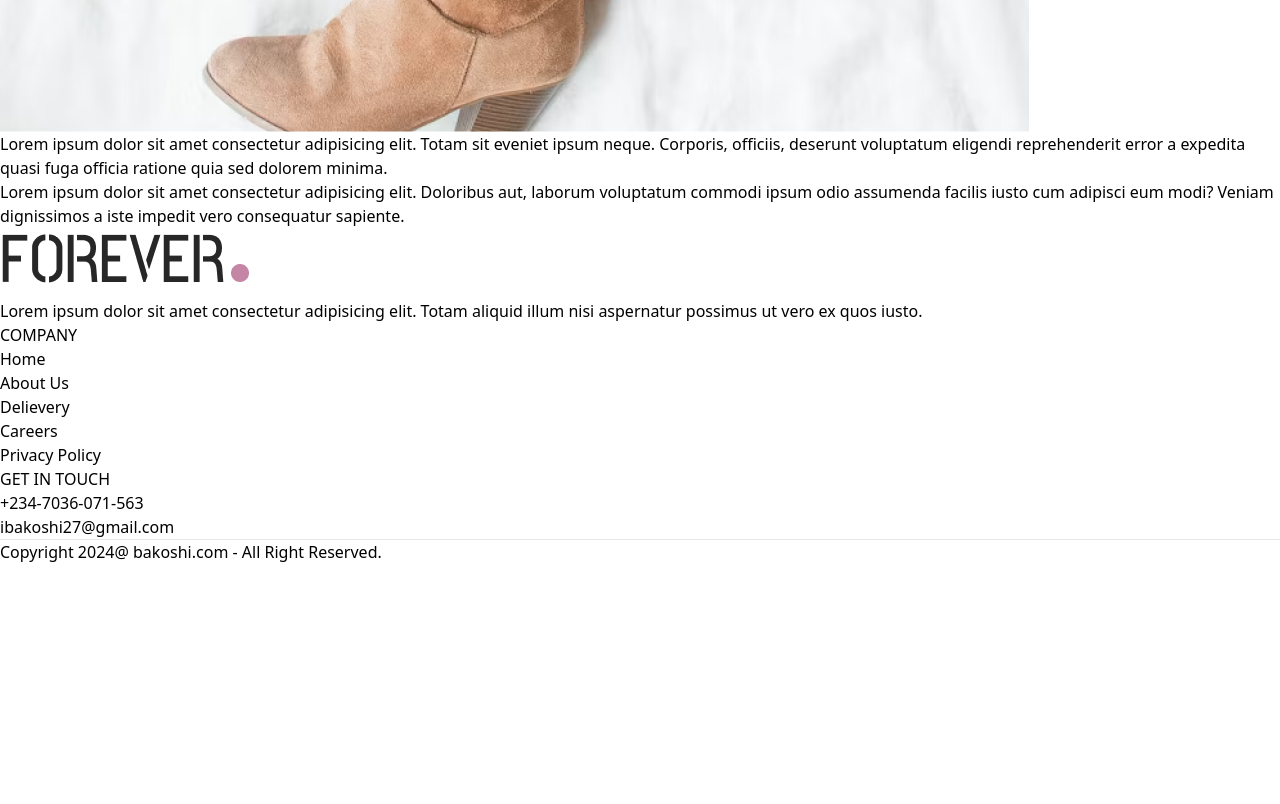
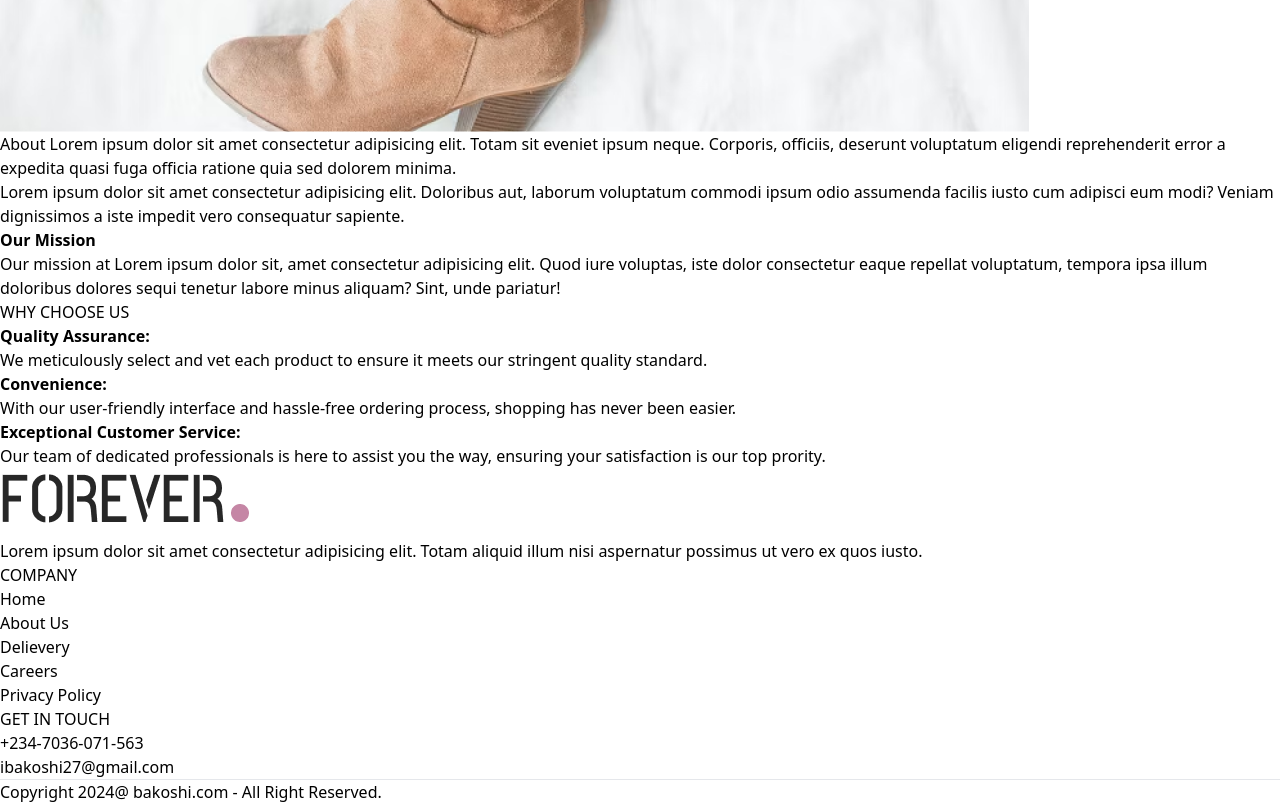
Before and after one commit to Kadunapikin/Chongai-store, a React (Vite) app in the folder frontend/: page /about in a window 1280 px wide. Shown: the part 1460-2264 px from the top of the page. Before the commit the page ends 2024 px from the top, so only its background shows below. Built offline with nearby package versions, Linux system fonts and the light colour scheme.

Commit message:
add why chose us text

```diff
--- a/frontend/src/pages/About.jsx
+++ b/frontend/src/pages/About.jsx
@@ -11,10 +11,30 @@ const About = () => {
       <div className='my-10 flex flex-col md:flex-row gap-16'>
         <img className='w-full md:max-w-[450px]' src={assets.about_img} alt="" />
         <div className='flex flex-col justify-center gap-6 md:w-2/4 text-gray-600'>
-          <p className=''>Lorem ipsum dolor sit amet consectetur adipisicing elit. Totam sit eveniet ipsum neque. Corporis, officiis,
+          <p className=''> About Lorem ipsum dolor sit amet consectetur adipisicing elit. Totam sit eveniet ipsum neque. Corporis, officiis,
             deserunt voluptatum eligendi reprehenderit error a expedita quasi fuga officia ratione quia sed dolorem minima.</p>
           <p>Lorem ipsum dolor sit amet consectetur adipisicing elit. Doloribus aut, laborum voluptatum commodi ipsum odio assumenda
             facilis iusto cum adipisci eum modi? Veniam dignissimos a iste impedit vero consequatur sapiente.</p>
+          <b className='text-gray-800'>Our Mission</b>
+          <p>Our mission at Lorem ipsum dolor sit, amet consectetur adipisicing elit. Quod iure voluptas, iste dolor consectetur eaque repellat voluptatum,
+             tempora ipsa illum doloribus dolores sequi tenetur labore minus aliquam? Sint, unde pariatur!</p>
+        </div>
+      </div>
+      <div className='text-4xl py-4'>
+        <Title text1={'WHY'} text2={'CHOOSE US'} />
+      </div>
+      <div className='flex flex-col md:flex-row text-sm mb-20'>
+        <div className='border px-10 md:px-16 py-8 sm:py-20 flex flex-col gap-5'>
+          <b>Quality Assurance:</b>
+          <p className='text-gray-600'>We meticulously select and vet each product to ensure it meets our stringent quality standard.</p>
+        </div>
+        <div className='border px-10 md:px-16 py-8 sm:py-20 flex flex-col gap-5'>
+          <b>Convenience:</b>
+          <p className='text-gray-600'>With our user-friendly interface and hassle-free ordering process, shopping has never been easier.</p>
+        </div>
+        <div className='border px-10 md:px-16 py-8 sm:py-20 flex flex-col gap-5'>
+          <b>Exceptional Customer Service:</b>
+          <p className='text-gray-600'>Our team of dedicated professionals is here to assist you the way, ensuring your satisfaction is our top prority.</p>
         </div>
       </div>
     </div>
```
